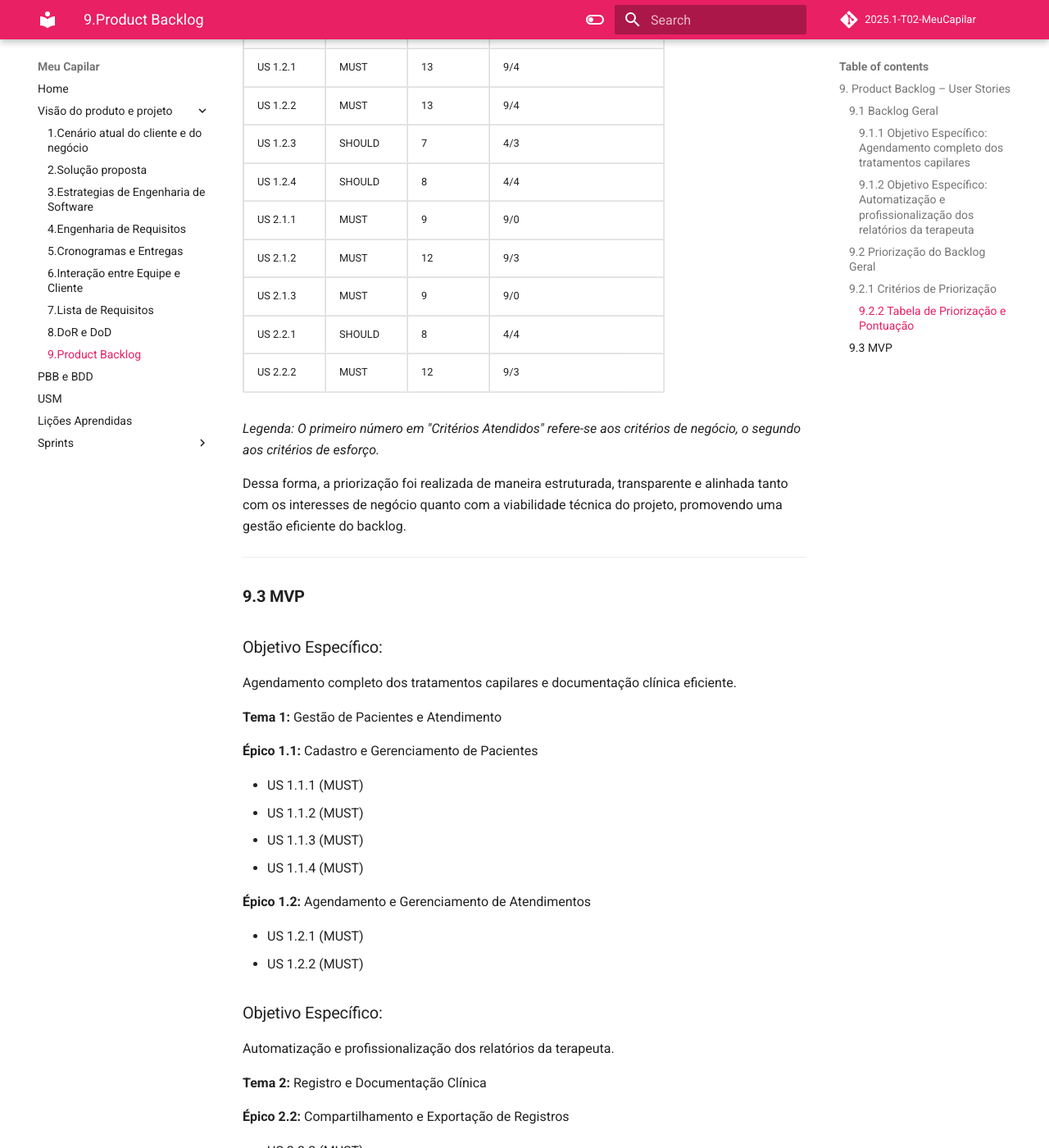
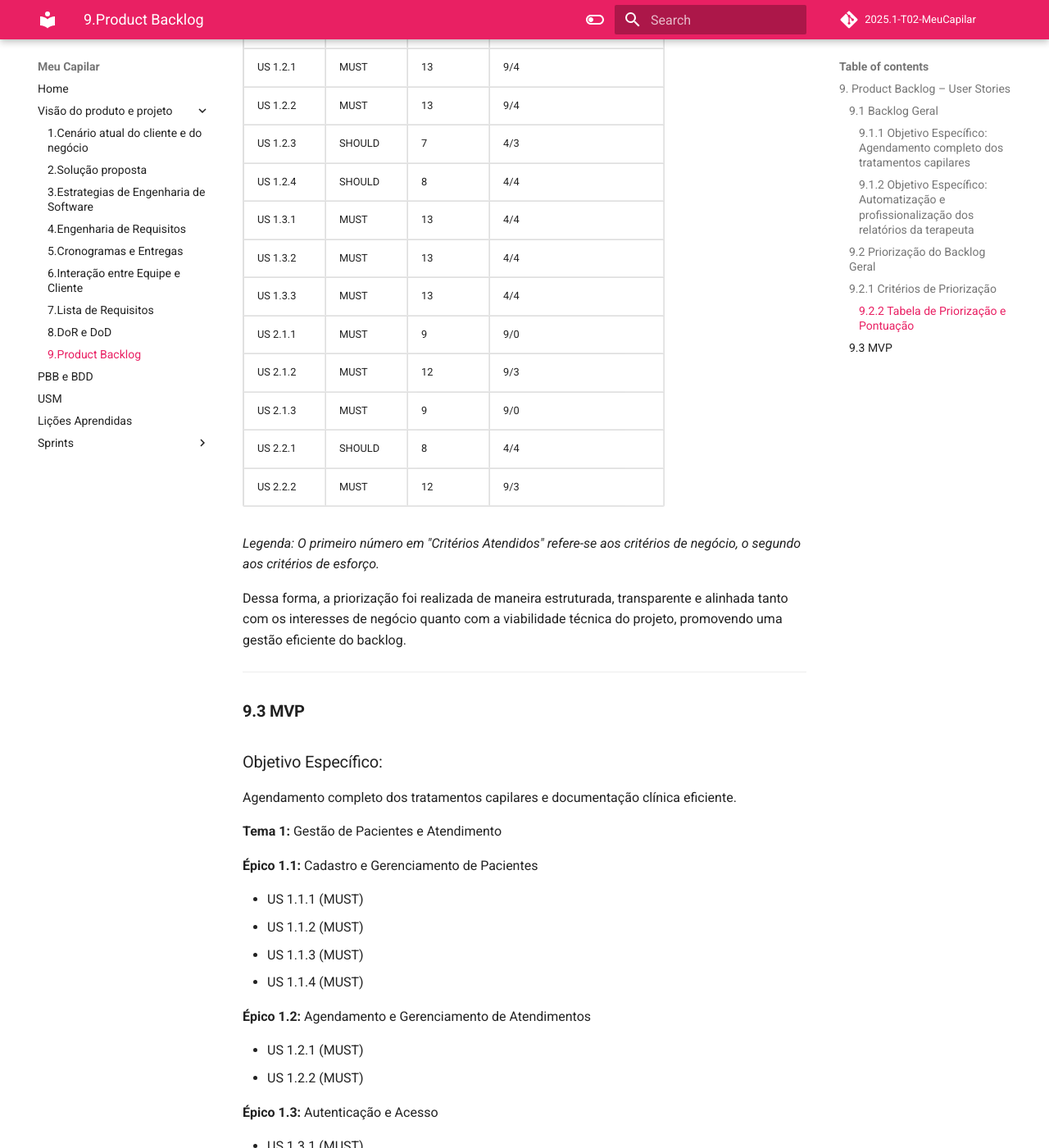
Before and after one commit to mdsreq-fga-unb/2025.1-T02-MeuCapilar, an MkDocs documentation site: the page built from docs/unidade2/sessao9.md, in a window 1280 px wide and 1400 px high, scrolled down 5428 px. Shown: the whole window at 82% size. Built offline with MkDocs 1.6.1 and Material for MkDocs 9.7.7, drawn with Linux system fonts in a browser that asks for light colours; comment, search, counter and statistics services are not loaded; some of the changed text lies outside the part shown.

Commit message:
atualização do MVP congruente com backlog

```diff
--- a/docs/unidade2/sessao9.md
+++ b/docs/unidade2/sessao9.md
@@ -309,6 +309,9 @@
     <tr><td>US 1.2.2</td><td>MUST</td><td>13</td><td>9/4</td></tr>
     <tr><td>US 1.2.3</td><td>SHOULD</td><td>7</td><td>4/3</td></tr>
     <tr><td>US 1.2.4</td><td>SHOULD</td><td>8</td><td>4/4</td></tr>
+    <tr><td>US 1.3.1</td><td>MUST</td><td>13</td><td>4/4</td></tr>
+    <tr><td>US 1.3.2</td><td>MUST</td><td>13</td><td>4/4</td></tr>
+    <tr><td>US 1.3.3</td><td>MUST</td><td>13</td><td>4/4</td></tr>
     <tr><td>US 2.1.1</td><td>MUST</td><td>9</td><td>9/0</td></tr>
     <tr><td>US 2.1.2</td><td>MUST</td><td>12</td><td>9/3</td></tr>
     <tr><td>US 2.1.3</td><td>MUST</td><td>9</td><td>9/0</td></tr>>
@@ -348,6 +351,13 @@
   <li>US 1.2.2 (MUST)</li>
 </ul>
 
+<strong>Épico 1.3:</strong> Autenticação e Acesso<br>
+<ul>
+  <li>US 1.3.1 (MUST)</li>
+  <li>US 1.3.2 (MUST)</li>
+  <li>US 1.3.3 (MUST)</li>
+</ul>
+
 <h3>Objetivo Específico:</h3>
 <p>Automatização e profissionalização dos relatórios da terapeuta.</p>
 
```
Also changed, not shown: docs/unidade2/sessao8.md (+0 -1 lines).
